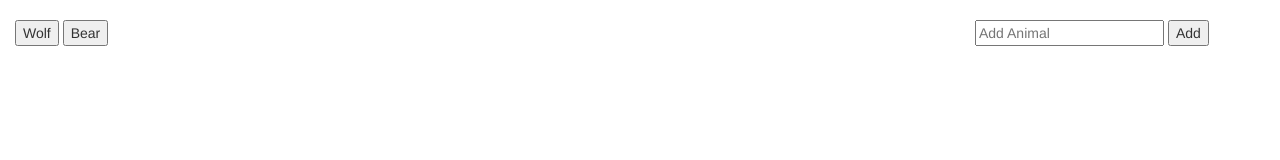
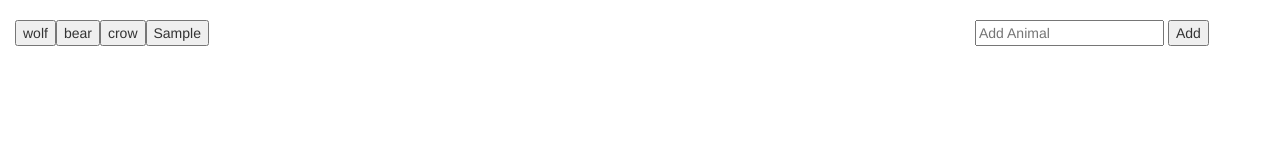
Before and after one commit to ryanxmccarthy/Halloween-Gif-Search, a plain HTML site: page index.html in a window 1280 px wide. Both pictures are taken after typing "Sample" into the empty fields and a click on the button "Add". Drawn offline with nearby package versions, Linux system fonts and the light colour scheme; no server answers.

Commit message:
jQuery functionality added

```diff
--- a/index.html
+++ b/index.html
@@ -12,10 +12,8 @@
 <body>
 	<br>
 
-	<div id="buttons">
-		<div class="col-lg-4 col-md-6">
-			<button data-animal="wolf">Wolf</button>
-			<button data-animal="bear">Bear</button>
+	<div>
+		<div class="col-lg-4 col-md-6" id='buttons'>
 		</div>
 		<div class="col-lg-5 col-md-0"></div>
 		<div class="col-lg-3 col-md-6">
@@ -24,11 +22,7 @@
 		</div>
 	</div>
 
-
-
-	<div id="gifs"></div>
-
-
+	<div class="col-lg-12" id="gifs"></div>
 
 	<script
 	  src="https://code.jquery.com/jquery-3.2.1.min.js"
--- a/javascript/gifs.js
+++ b/javascript/gifs.js
@@ -1,6 +1,20 @@
-var animals = ['wolf', 'bear']
+var topics = ['wolf', 'bear', 'crow',]
 
-$('button').on('click', function() {
+$(document).ready(function() {
+	function generateButtons() {
+		for (var i = 0; i < topics.length; i++) {
+			var name = topics[i]
+			var button = $('<button>');
+			button.text(name)
+			button.attr('class', 'animalButton')
+			button.attr('data-animal', name)
+			$('#buttons').append(button)
+		}
+	}
+
+	generateButtons();
+
+	$('.animalButton').on('click', function() {
 		$('#gifs').text('');
 		var animal = $(this).attr('data-animal');
 		var queryURL = "https://api.giphy.com/v1/gifs/search?q=" +
@@ -11,9 +25,8 @@ $('button').on('click', function() {
 	    	method: 'GET'
 	    }).done(function(response) {
 	    	var result = response.data;
-    	console.log(result)
 
-    	for (var i=0; i < result.length; i++) {
+	    	for (var i = 0; i < result.length; i++) {
 	    		var gifDiv = $('<div>');
 	    		var rating = result[i].rating;
 	    		var p = $('<p>').text('Rating: ' + rating);
@@ -26,11 +39,11 @@ $('button').on('click', function() {
 	    })
 	})
 
-
-
 	$('#add').on('click', function() {
-	var animal = $('#animal').val()
-	animals.push(animal)
-	alert(animals)
+		$('#buttons').empty()
+		var animal = $('#animal').val().trim()
+		topics.push(animal)
 		$('#animal').val('')
+		generateButtons();
 	})
+})
```
Lines whose indentation alone changed are shown as unchanged.
